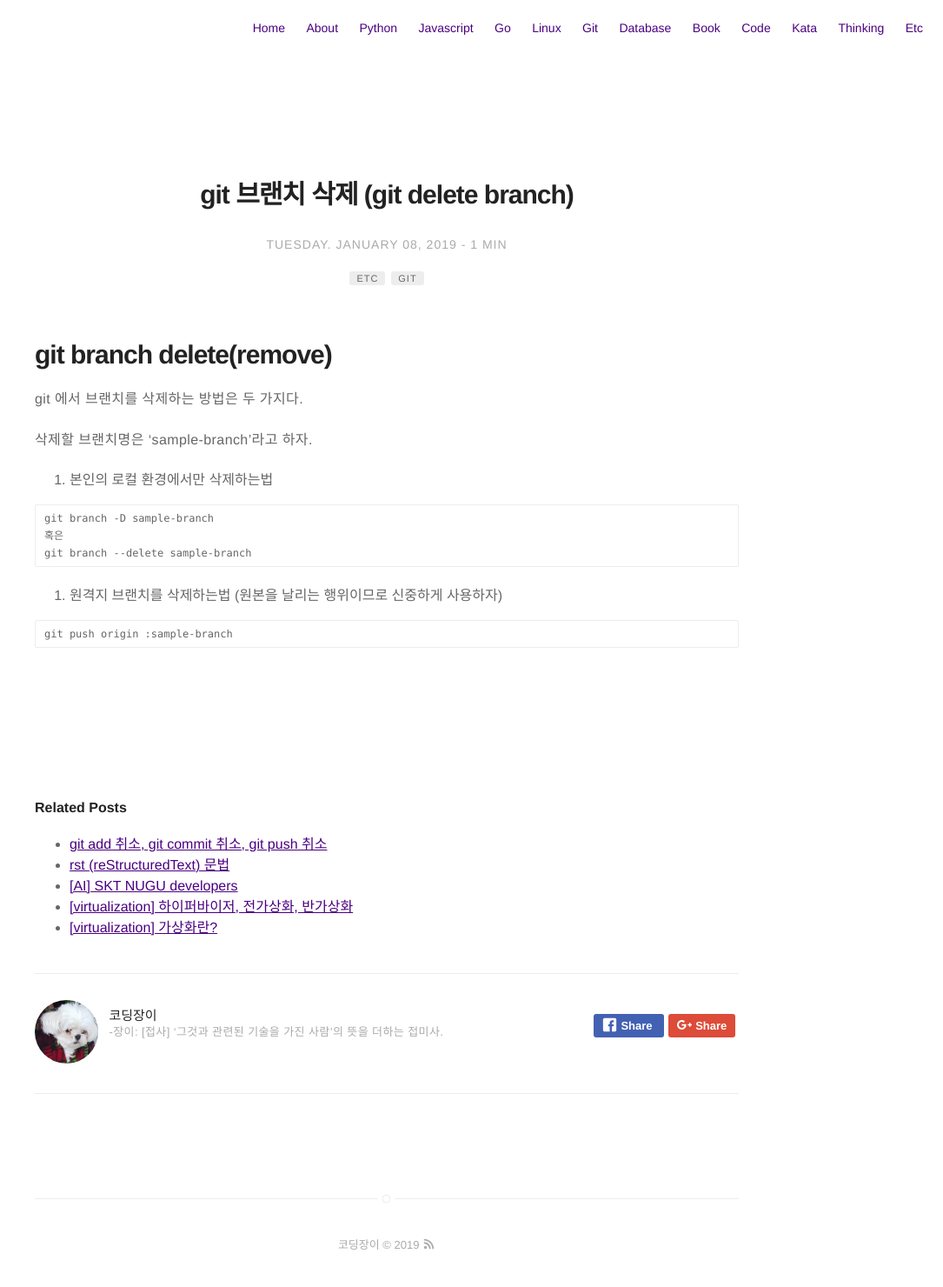
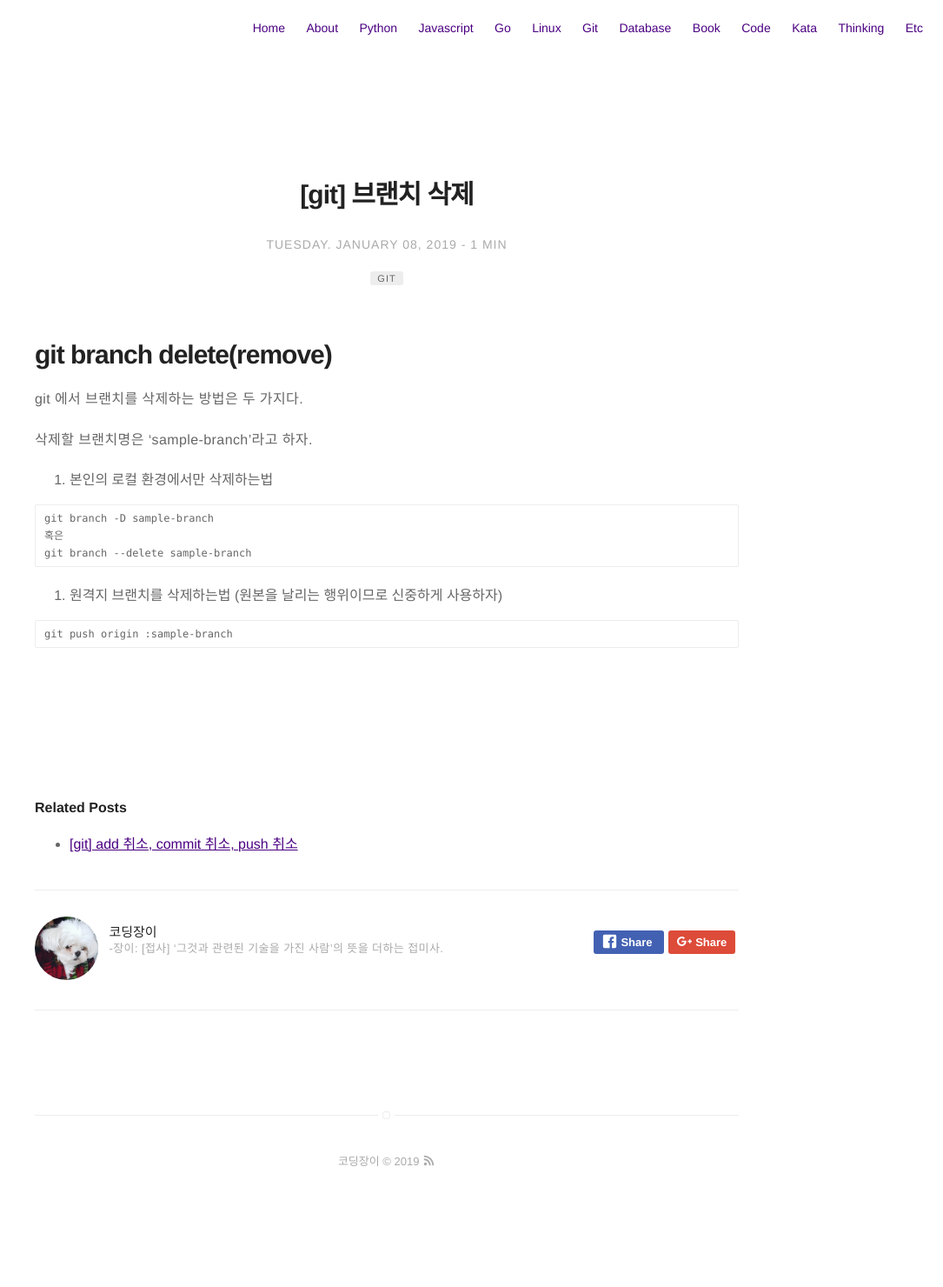
Before and after one commit to itholic/itholic.github.io, a Jekyll site: the page built from _posts/git/2019-01-08-etc-git-delete-branch.md, in a window 1280 px wide. Shown: the whole page at 87% size, without its empty margins (195-1280 px from the left). Built offline with Jekyll 4.4.1, drawn with Linux system fonts in a browser that asks for light colours; comment, search, counter and statistics services are not loaded; after the commit the page ends 1384 px from its top, so only the background shows below that.

Commit message:
[git] fix title & category

```diff
--- a/_posts/git/2019-01-08-etc-git-cancle-commit.md
+++ b/_posts/git/2019-01-08-etc-git-cancle-commit.md
@@ -1,10 +1,9 @@
 ---
-title: "git add 취소, git commit 취소, git push 취소"
+title: "[git] add 취소, commit 취소, push 취소"
 layout: post
 tag:
-- etc
 - git
-category: etc
+category: git
 author: itholic
 sitemap:
   changefreq: daily
--- a/_posts/git/2019-01-08-etc-git-delete-branch.md
+++ b/_posts/git/2019-01-08-etc-git-delete-branch.md
@@ -1,10 +1,9 @@
 ---
-title: "git 브랜치 삭제 (git delete branch)"
+title: "[git] 브랜치 삭제"
 layout: post
 tag:
-- etc
 - git
-category: etc
+category: git
 author: itholic
 sitemap:
   changefreq: daily
```
